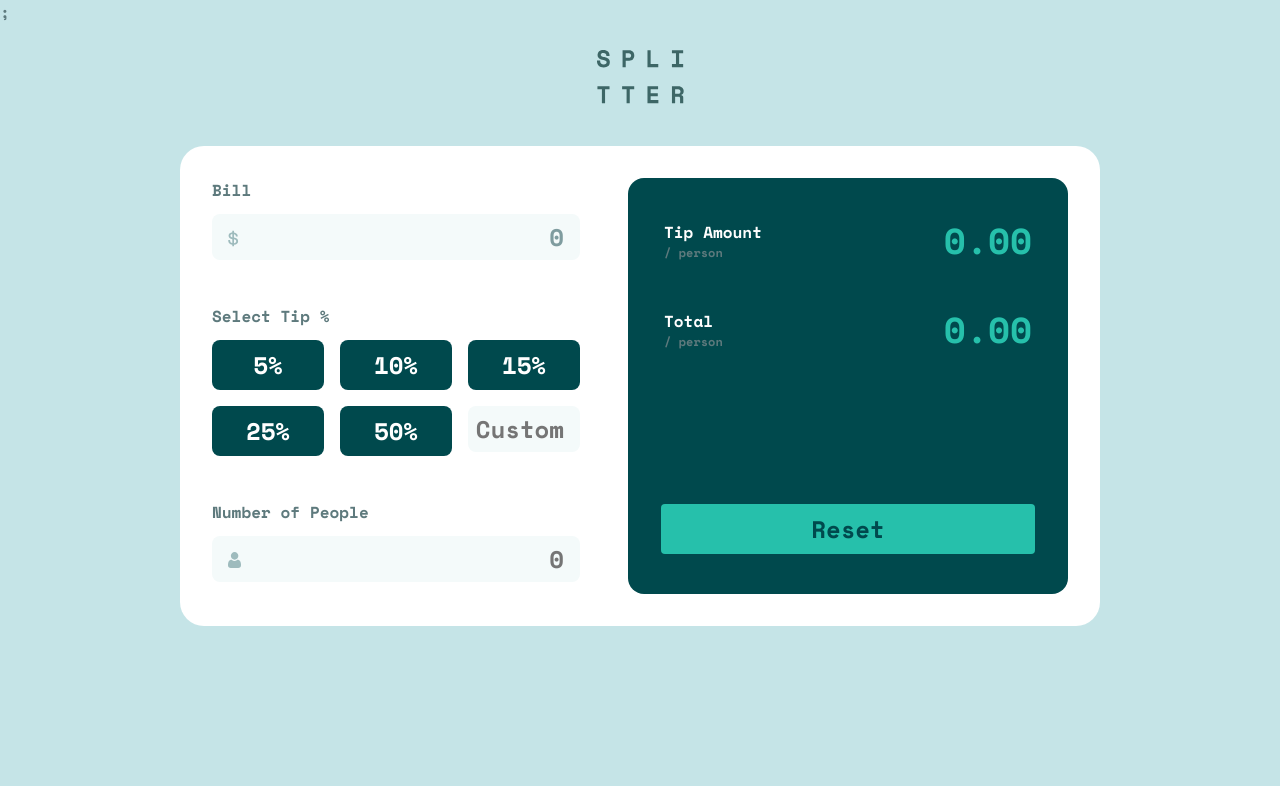
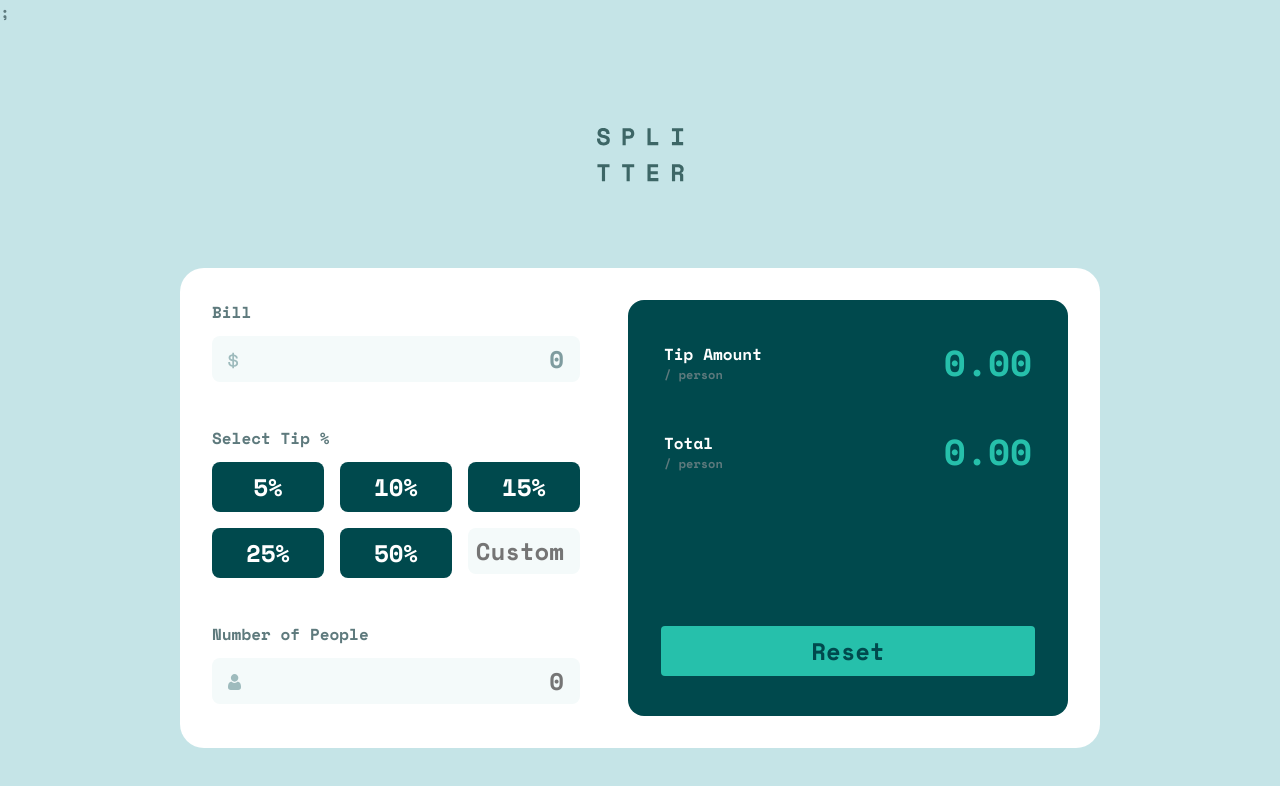
Before and after one commit to AureKad/Tip-Calculator, a plain HTML site: page index.html in a window 1280 px wide. Drawn offline with nearby package versions, Linux system fonts and the light colour scheme.

Commit message:
corrections

```diff
--- a/app/scss/_globals.scss
+++ b/app/scss/_globals.scss
@@ -26,6 +26,10 @@ p {
     text-align: center;
     margin-top: 1.625rem;
     margin-bottom:2.25rem;
+    @include breakpoint-up(medium) {
+        margin-top:6.5rem;
+        margin-bottom:5rem;
+    }
 }
 
 //input
@@ -74,7 +78,7 @@ button,.button {
 
 .container {
     margin-bottom: 2rem;
-    @include breakpoint-up(large) {
+    @include breakpoint-up(medium) {
         margin-bottom: 2.75rem;
     }
 }
--- a/index.html
+++ b/index.html
@@ -17,7 +17,7 @@
 </head>
 <body>
 <div class="logo">
-  <img src="../images/logo.svg" alt="logo">
+  <img src="images/logo.svg" alt="logo">
 </div>
 
 <section class="calc">
```
Also changed, not shown: dist/style.css, 1 other file.
